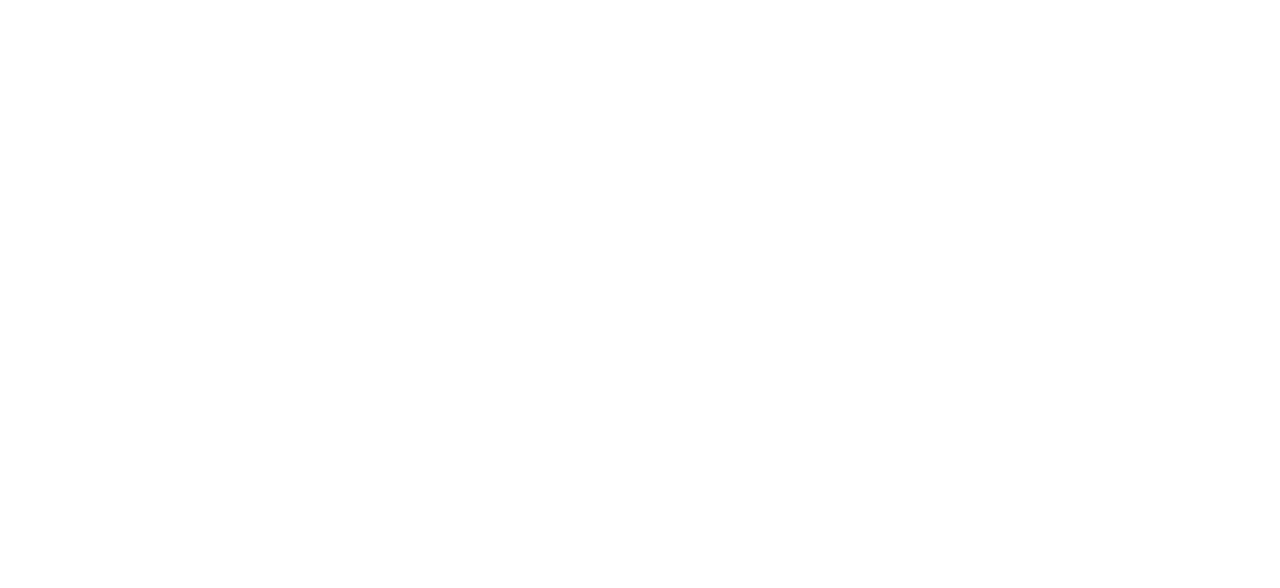
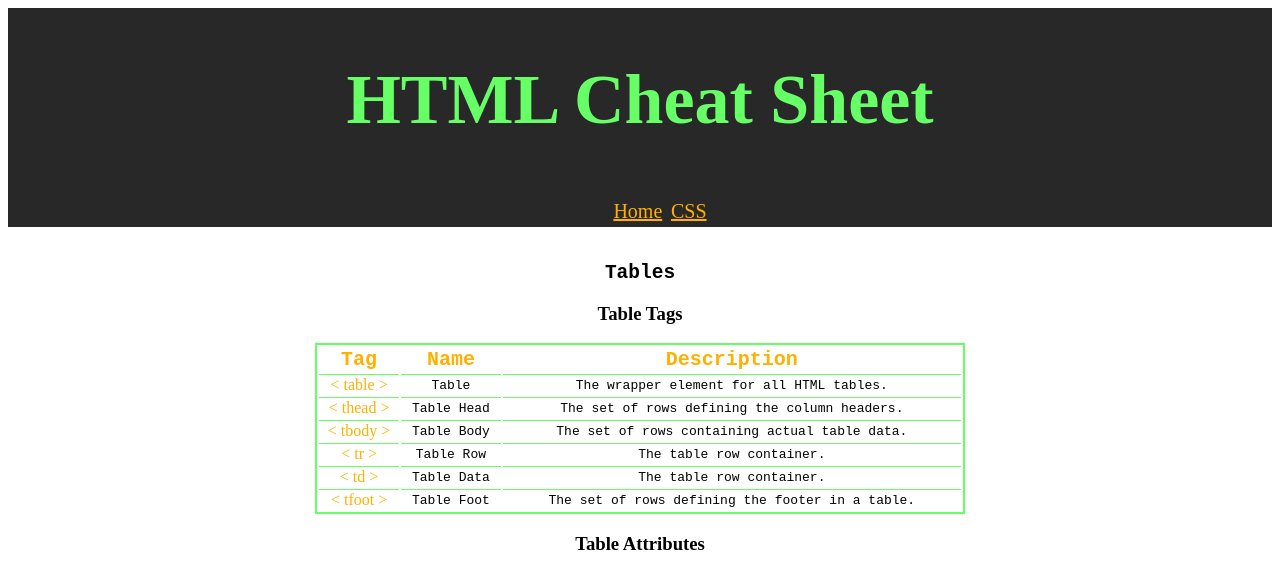
Before and after one commit to glittercoveredcoder/cheat-sheet, a plain HTML site: page html.html in a window 1280 px wide. Drawn offline with Linux system fonts and the light colour scheme; a web font is replaced by a local one.

Commit message:
added css page, table of table tags

```diff
--- /dev/null
+++ b/css.html
@@ -0,0 +1,20 @@
+<!DOCTYPE html>
+<html>
+  <head>
+    <title>CSS Cheat Sheet</title>
+    <link rel="stylesheet" type="text/css" href="styles.css">
+  </head>
+    <header>
+        <h1>CSS Cheat Sheet</h1>
+        <nav>
+            <ul>
+              <li>
+                <a href="./html.html" target="_blank">HTML</a>
+              </li>
+              <li>
+                <a href="./index.html" target="_blank">Home</a>
+              </li>
+            </ul>
+          </nav>
+      </header>
+</html>
--- a/html.html
+++ b/html.html
@@ -0,0 +1,107 @@
+<!DOCTYPE html>
+<html>
+  <head>
+    <title>
+      HTML Cheat Sheet
+    </title>
+    <link rel="stylesheet" type="text/css" href="styles.css">
+  </head>
+  <body>
+    <header>
+      <h1>HTML Cheat Sheet</h1>
+      <nav>
+        <ul>
+          <li>
+            <a href="./index.html" target="_blank">Home</a>
+          </li>
+          <li>
+            <a href="./css.html" target="_blank">CSS</a>
+          </li>
+        </ul>
+      </nav>
+    </header>
+    <section class="tables">
+        <h2>Tables</h2>
+        <h3>Table Tags</h3>
+        <table>
+          <thead>
+            <tr>
+              <th>Tag</th>
+              <th>Name</th>
+              <th>Description</th>
+            </tr>
+          </thead>
+          <tbody>
+            <tr>
+              <td>
+                <span class="code">< table ></span>
+              </td>
+              <td>
+                Table
+              </td>
+              <td>
+                The wrapper element for all HTML tables.
+              </td>
+            </tr>
+            <tr>
+              <td>
+                <span class="code">< thead ></span>
+              </td>
+              <td>
+                Table Head
+              </td>
+              <td>
+                The set of rows defining the column headers.
+              </td>
+            </tr>
+            <tr>
+              <td>
+                <span class="code">< tbody ></span>
+              </td>
+              <td>
+                Table Body
+              </td>
+              <td>
+                The set of rows containing actual table data.
+              </td>
+            </tr>
+            <tr>
+              <td>
+                <span class="code"> < tr ></span>
+              </td>
+              <td>
+                Table Row
+              </td>
+              <td>
+                The table row container.
+              </td>
+            </tr>
+            <tr>
+              <td>
+                <span class="code"> < td ></span>
+              </td>
+              <td>
+                Table Data
+              </td>
+              <td>
+                The table row container.
+              </td>
+            </tr>
+            <tr>
+              <td>
+                <span class="code">< tfoot ></span>
+              </td>
+              <td>
+                Table Foot
+              </td>
+              <td>
+                The set of rows defining the footer in a table.
+              </td>
+            </tr>
+          </tbody>
+        </table>
+        <h3>Table Attributes</h3>
+      </section>
+
+  </body>
+</html>
--- a/styles.css
+++ b/styles.css
@@ -3,6 +3,9 @@
   src: url("Greenscr.ttf");
 }
 
+body {
+  font-family: monospace;
+}
 header {
   background-color:rgb(40, 40, 40);
   font-size: 35px;
@@ -24,3 +27,37 @@ ul {
 li {
   display: inline;
 }
+
+h2 {
+  text-align: center;
+}
+
+table {
+  display: table;
+  border-collapse: separate;
+  box-sizing: border-box;
+  border: 2px solid rgb(102, 255, 102);
+  width: 650px;
+  margin: 0 auto;
+  text-align: center;
+}
+
+th {
+  color: #FFB000;
+  font-weight: bold;
+  font-size: 20px;
+}
+
+.code {
+  font-family: "Greenscr";
+  color: #FFB000;
+}
+
+td {
+  border-top: 1px solid rgb(102, 255, 102);
+}
+
+h3 {
+  text-align: center;
+  font-family: "Greenscr";
+}
```
Also changed, not shown: index.html (+1 -3 lines).
